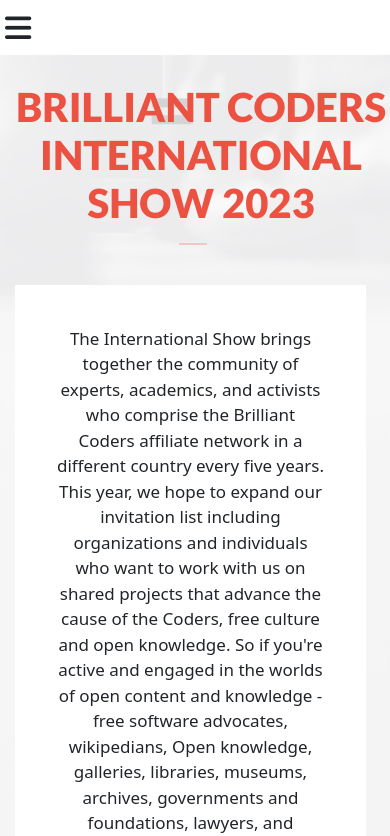
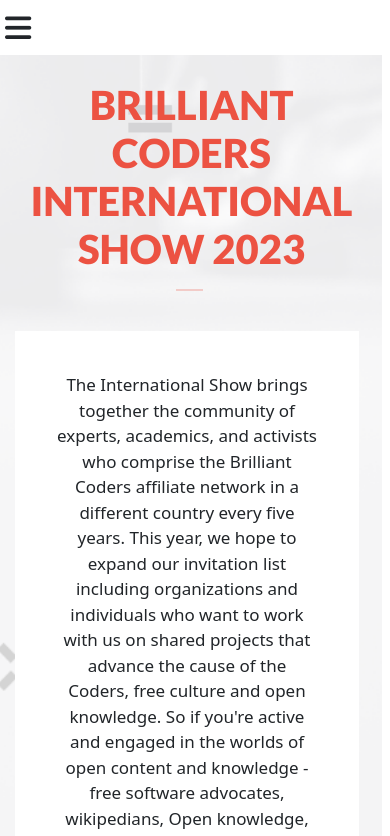
Before and after one commit to yegonkimutai/Capstone-project, a website: page about.html in a window 390 px wide. Shown: the top 836 px of the page. Drawn offline with nearby package versions, Linux system fonts and the light colour scheme.

Commit message:
Modify content

```diff
--- a/package.json
+++ b/package.json
@@ -4,7 +4,7 @@
     "eslint": "^7.32.0",
     "eslint-config-airbnb-base": "^14.2.1",
     "eslint-plugin-import": "^2.27.5",
-    "hint": "^7.1.3",
+    "hint": "^7.1.4",
     "stylelint": "^13.13.1",
     "stylelint-config-standard": "^21.0.0",
     "stylelint-csstree-validator": "^1.9.0",
--- a/style.css
+++ b/style.css
@@ -284,7 +284,7 @@
   background-repeat: no-repeat;
   background-size: cover;
   background-position: 100%;
-  width: 100%;
+  width: 98%;
 }
 
 .abt-page h2 {
@@ -629,7 +629,7 @@
   .abt-page h2 {
     font-size: 40px;
     margin-left: 10px;
-    width: 98%;
+    width: 95%;
   }
 
   .abt-description {
```
Also changed, not shown: 1 other file.
